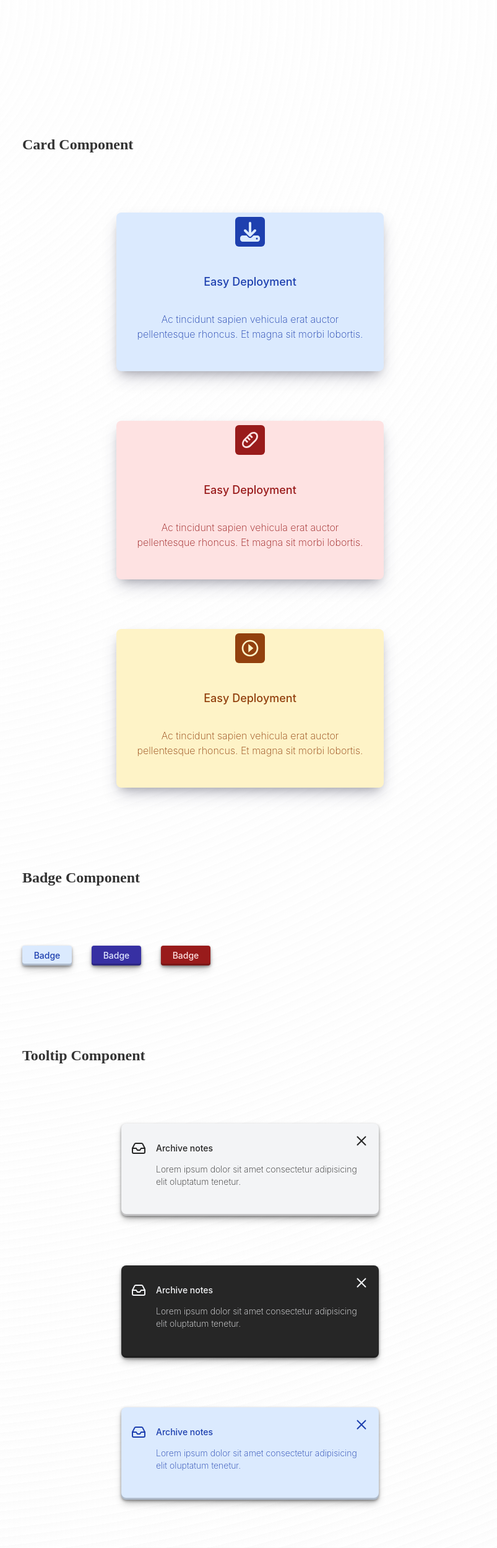
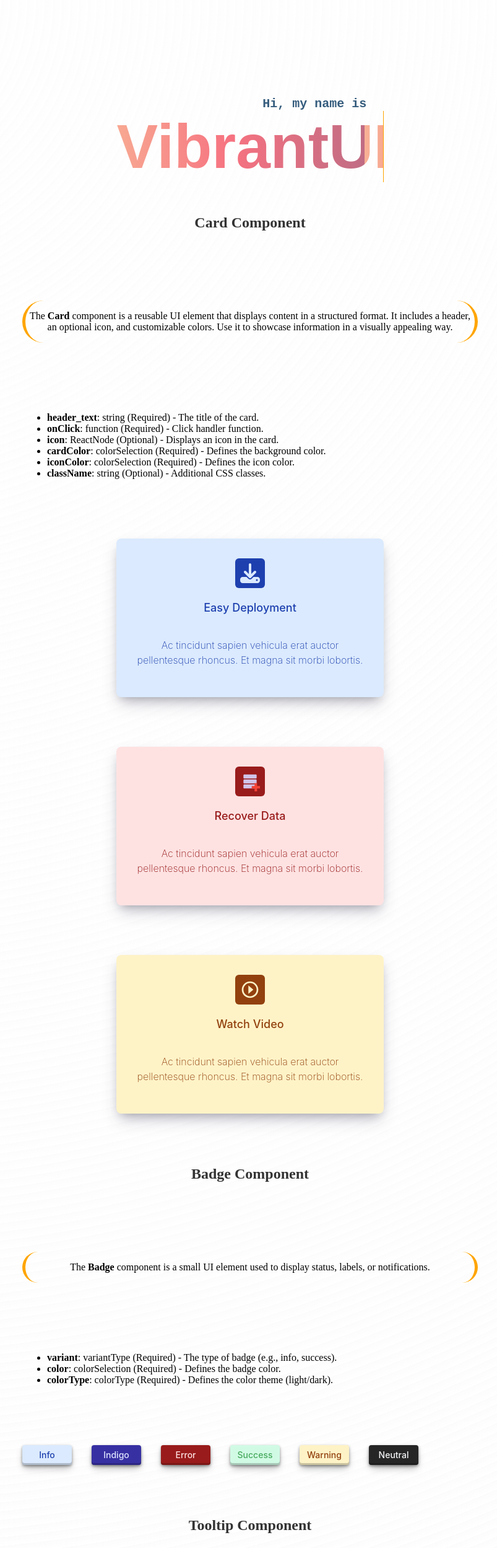
Before and after one commit to mlgknight/React-components-library, a React (Vite) app: page / in a window 1280 px wide. Shown: the top 2498 px of the page at 62% size, without its empty margins (236-1039 px from the left). Built offline with nearby package versions, Linux system fonts and the light colour scheme.

Commit message:
updated CSS fixed bugs

```diff
--- a/src/App.css
+++ b/src/App.css
@@ -1,16 +1,20 @@
 body {
-	padding: 10rem;
+	text-align: left;
+	padding: 3rem;
 	background-color: #ffffff;
 	opacity: 1;
-	background-image:  repeating-radial-gradient( circle at 0 0, transparent 0, #ffffff 14px ), repeating-linear-gradient( #f9f9f955, #f9f9f9 );
+	background-image: repeating-radial-gradient(
+			circle at 0 0,
+			transparent 0,
+			#ffffff 14px
+		),
+		repeating-linear-gradient(#f9f9f955, #f9f9f9);
 }
-
 
 .container {
 	display: flex;
 	flex-wrap: wrap;
 	flex-direction: row;
-	align-content: left;
-	justify-content: left;
-	gap: 3rem;
+	align-content: center;
+	justify-content: center;
 }
--- a/src/App.tsx
+++ b/src/App.tsx
@@ -1,3 +1,10 @@
+import { BiBell } from 'react-icons/bi';
+import { BiAnchor } from 'react-icons/bi';
+import { FcDataRecovery } from 'react-icons/fc';
+import { BiCaretRightCircle } from 'react-icons/bi';
+import { FiInbox } from 'react-icons/fi';
+import { AiFillAlert } from 'react-icons/ai';
+import { HiBell } from 'react-icons/hi';
 import Card from './Components/Card';
 import Badge from './Components/Badge';
 import Tooltip from './Components/Tooltip';
@@ -6,16 +13,18 @@ import Banner from './Components/Banner';
 import Testimonials from './Components/Testimonials';
 import { FcHome } from 'react-icons/fc';
 import { FaDownload } from 'react-icons/fa6';
+import testimg from '../src/assets/testimg.jpg';
 import './App.css';
 import { colorSelection, colorType, variantType } from './types/definitions';
-import testimg from '../src/assets/testimg.jpg';
-import { BiBell } from 'react-icons/bi';
-import { BiAnchor } from 'react-icons/bi';
-import { BiBaguette } from 'react-icons/bi';
-import { BiCaretRightCircle } from 'react-icons/bi';
 
+/**
+ * App Component
+ *
+ * This is the main entry point of the application. It renders all the components in a structured layout.
+ * Each section demonstrates the usage of a specific component (Card, Badge, Tooltip, Toast, Banner, Testimonials).
+ */
 function App() {
-	// Card props
+	// Card Props
 	const cardProps = {
 		onClick: () => console.log('Card clicked'),
 		header_text: 'Easy Deployment',
@@ -26,22 +35,22 @@ function App() {
 	};
 	const cardPropsTwo = {
 		onClick: () => console.log('Card clicked'),
-		header_text: 'Easy Deployment',
+		header_text: 'Recover Data',
 		className: '',
-		icon: <BiBaguette />,
+		icon: <FcDataRecovery />,
 		cardColor: 'red' as colorSelection,
 		iconColor: 'red' as colorSelection,
 	};
 	const cardPropsThree = {
 		onClick: () => console.log('Card clicked'),
-		header_text: 'Easy Deployment',
+		header_text: 'Watch Video',
 		className: '',
 		icon: <BiCaretRightCircle />,
 		cardColor: 'yellow' as colorSelection,
 		iconColor: 'yellow' as colorSelection,
 	};
 
-	// Button props
+	// Badge Props
 	const badgeProps = {
 		variant: 'info' as variantType,
 		color: 'blue' as colorSelection,
@@ -57,40 +66,60 @@ function App() {
 		color: 'red' as colorSelection,
 		colorType: 'dark' as colorType,
 	};
-
-	// Tooltip props
-	const toolTipProps = {
-		header_text: 'Archive notes',
-		color: 'gray' as colorSelection,
+	const badgePropsFour = {
+		variant: 'success' as variantType,
+		color: 'green' as colorSelection,
 		colorType: 'light' as colorType,
 	};
-	const toolTipPropsTwo = {
-		header_text: 'Archive notes',
+	const badgePropsFive = {
+		variant: 'warning' as variantType,
+		color: 'yellow' as colorSelection,
+		colorType: 'light' as colorType,
+	};
+	const badgePropsSix = {
+		variant: 'neutral' as variantType,
 		color: 'gray' as colorSelection,
 		colorType: 'dark' as colorType,
 	};
-	const toolTipPropsThree = {
+
+	// Tooltip Props
+	const toolTipProps = {
 		header_text: 'Archive notes',
 		color: 'blue' as colorSelection,
 		colorType: 'light' as colorType,
+		icon: <FiInbox />,
 	};
-	const toolTipPropsFour = {
+	const toolTipPropsTwo = {
 		header_text: 'Archive notes',
 		color: 'blue' as colorSelection,
 		colorType: 'dark' as colorType,
 	};
+	const toolTipPropsThree = {
+		header_text: 'Alert',
+		color: 'yellow' as colorSelection,
+		colorType: 'light' as colorType,
+		icon: <AiFillAlert />,
+	};
+	const toolTipPropsFour = {
+		header_text: 'Alert',
+		color: 'yellow' as colorSelection,
+		colorType: 'dark' as colorType,
+		icon: <AiFillAlert />,
+	};
 	const toolTipPropsFive = {
-		header_text: 'Archive notes',
-		color: 'pink' as colorSelection,
+		header_text: 'Notification',
+		color: 'green' as colorSelection,
 		colorType: 'light' as colorType,
+		icon: <HiBell />,
 	};
 	const toolTipPropsSix = {
-		header_text: 'Archive notes',
-		color: 'pink' as colorSelection,
+		header_text: 'Notification',
+		color: 'green' as colorSelection,
 		colorType: 'dark' as colorType,
+		icon: <HiBell />,
 	};
 
-	// Toast props
+	// Toast Props
 	const ToastProps = {
 		variant: 'info' as variantType,
 	};
@@ -101,7 +130,7 @@ function App() {
 		variant: 'warning' as variantType,
 	};
 
-	// Banner props
+	// Banner Props
 	const BannerProps = {
 		variant: 'info' as variantType,
 		className: '',
@@ -115,7 +144,7 @@ function App() {
 		className: '',
 	};
 
-	// Testimonials props
+	// Testimonials Props
 	const TestimonialsProps = {
 		name: 'Oussama Ajala',
 		location: 'Charlotte, NC',
@@ -123,14 +152,13 @@ function App() {
 		color: 'white' as colorSelection,
 		img: testimg,
 	};
-
 	const TestimonialsPropsTwo = {
 		name: 'John Andersons',
 		location: 'Seattle, Washington',
 		icon: <BiAnchor />,
 		color: 'white' as colorSelection,
+		header: 'Testimonial',
 	};
-
 	const TestimonialsPropsThree = {
 		name: 'May Andersons',
 		location: 'Workcation, CTO',
@@ -139,10 +167,46 @@ function App() {
 	};
 
 	return (
-		<div className='container'>
+		<div className='header_container'>
 			{/* Card Section */}
+			<div className='container'>
+				<h1>Hi, my name is</h1>
+				<h1>VibrantUI</h1>
+			</div>
 			<section className='component-section'>
 				<h2>Card Component</h2>
+				<p className='info_text'>
+					The <strong>Card</strong> component is a reusable UI element that
+					displays content in a structured format. It includes a header, an
+					optional icon, and customizable colors. Use it to showcase information
+					in a visually appealing way.
+				</p>
+				<ul>
+					<li>
+						<strong>header_text</strong>: string (Required) - The title of the
+						card.
+					</li>
+					<li>
+						<strong>onClick</strong>: function (Required) - Click handler
+						function.
+					</li>
+					<li>
+						<strong>icon</strong>: ReactNode (Optional) - Displays an icon in
+						the card.
+					</li>
+					<li>
+						<strong>cardColor</strong>: colorSelection (Required) - Defines the
+						background color.
+					</li>
+					<li>
+						<strong>iconColor</strong>: colorSelection (Required) - Defines the
+						icon color.
+					</li>
+					<li>
+						<strong>className</strong>: string (Optional) - Additional CSS
+						classes.
+					</li>
+				</ul>
 				<Card {...cardProps}>
 					Ac tincidunt sapien vehicula erat auctor pellentesque rhoncus. Et
 					magna sit morbi lobortis.
@@ -160,16 +224,65 @@ function App() {
 			{/* Badge Section */}
 			<section className='component-section'>
 				<h2>Badge Component</h2>
-				<div style={{ display: 'flex', flexDirection: 'row', gap: '2rem' }}>
-					<Badge {...badgeProps}>Badge</Badge>
-					<Badge {...badgePropsTwo}>Badge</Badge>
-					<Badge {...badgePropsThree}>Badge</Badge>
+				<p className='info_text'>
+					The <strong>Badge</strong> component is a small UI element used to
+					display status, labels, or notifications.
+				</p>
+				<ul>
+					<li>
+						<strong>variant</strong>: variantType (Required) - The type of badge
+						(e.g., info, success).
+					</li>
+					<li>
+						<strong>color</strong>: colorSelection (Required) - Defines the
+						badge color.
+					</li>
+					<li>
+						<strong>colorType</strong>: colorType (Required) - Defines the color
+						theme (light/dark).
+					</li>
+				</ul>
+				<div
+					style={{
+						display: 'flex',
+						flexDirection: 'row',
+						gap: '2rem',
+						flexWrap: 'wrap',
+					}}
+				>
+					<Badge {...badgeProps}>Info</Badge>
+					<Badge {...badgePropsTwo}>Indigo</Badge>
+					<Badge {...badgePropsThree}>Error</Badge>
+					<Badge {...badgePropsFour}>Success</Badge>
+					<Badge {...badgePropsFive}>Warning</Badge>
+					<Badge {...badgePropsSix}>Neutral</Badge>
 				</div>
 			</section>
 
 			{/* Tooltip Section */}
 			<section className='component-section'>
 				<h2>Tooltip Component</h2>
+				<p className='info_text'>
+					The <strong>Tooltip</strong> component displays additional information
+					when hovered over.
+				</p>
+				<ul>
+					<li>
+						<strong>header_text</strong>: string (Required) - Tooltip title.
+					</li>
+					<li>
+						<strong>color</strong>: colorSelection (Required) - Defines the
+						tooltip color.
+					</li>
+					<li>
+						<strong>colorType</strong>: colorType (Required) - Defines the
+						tooltip color theme.
+					</li>
+					<li>
+						<strong>icon</strong>: ReactNode (Optional) - An optional icon to
+						display.
+					</li>
+				</ul>
 				<Tooltip {...toolTipProps}>
 					Lorem ipsum dolor sit amet consectetur adipisicing elit oluptatum
 					tenetur.
@@ -199,6 +312,16 @@ function App() {
 			{/* Toast Section */}
 			<section className='component-section'>
 				<h2>Toast Component</h2>
+				<p className='info_text'>
+					The <strong>Toast</strong> component is used for non-intrusive
+					notifications.
+				</p>
+				<ul>
+					<li>
+						<strong>variant</strong>: variantType (Required) - The type of toast
+						message (e.g., info, error).
+					</li>
+				</ul>
 				<Toast {...ToastProps}></Toast>
 				<Toast {...ToastPropsTwo}></Toast>
 				<Toast {...ToastPropsThree}></Toast>
@@ -207,6 +330,20 @@ function App() {
 			{/* Banner Section */}
 			<section className='component-section'>
 				<h2>Banner Component</h2>
+				<p className='info_text'>
+					The <strong>Banner</strong> component is used for important alerts or
+					messages.
+				</p>
+				<ul>
+					<li>
+						<strong>variant</strong>: variantType (Required) - The type of
+						banner (e.g., info, warning).
+					</li>
+					<li>
+						<strong>className</strong>: string (Optional) - Additional CSS
+						classes.
+					</li>
+				</ul>
 				<Banner {...BannerProps}>
 					We’ve just rolled out some amazing updates to make your experience
 					even better. Check out the new features, improved performance, and
@@ -226,6 +363,31 @@ function App() {
 			{/* Testimonials Section */}
 			<section className='component-section'>
 				<h2>Testimonials Component</h2>
+				<p className='info_text'>
+					The <strong>Testimonials</strong> component showcases user feedback or
+					reviews.
+				</p>
+				<ul>
+					<li>
+						<strong>name</strong>: string (Required) - The name of the person
+						giving the testimonial.
+					</li>
+					<li>
+						<strong>location</strong>: string (Required) - The person's
+						location.
+					</li>
+					<li>
+						<strong>icon</strong>: ReactNode (Optional) - An optional icon to
+						represent the person.
+					</li>
+					<li>
+						<strong>color</strong>: colorSelection (Optional) - The background
+						color.
+					</li>
+					<li>
+						<strong>img</strong>: string (Optional) - An optional image URL.
+					</li>
+				</ul>
 				<Testimonials {...TestimonialsProps}>
 					"Hard work is the foundation upon which value is built. It transforms
 					potential into achievement, effort into excellence, and dreams into
--- a/src/Components/Testimonials.tsx
+++ b/src/Components/Testimonials.tsx
@@ -3,7 +3,7 @@ import { TestimonialsProps } from '../types/definitions';
 import dots from '../assets/dots.png';
 
 export default function Testimonials(props: TestimonialsProps) {
-	const { name, location, icon, children, img, color, ...rest } = props;
+	const { name, location, icon, children, img, color, header, ...rest } = props;
 
 	return (
 		<div {...rest} className={`testimonials bg_dark_${color}`}>
@@ -20,7 +20,11 @@ export default function Testimonials(props: TestimonialsProps) {
 					<div>
 						{icon}
 						<h3>
-							Work<span className={`bg_${color}`}>cation</span>
+							{header ? (
+								<span className={`bg_${color}`}>{header}</span>
+							) : (
+								<span className={`bg_${color}`}>Headercation</span>
+							)}
 						</h3>
 					</div>
 				) : null}
--- a/src/Components/Toast.tsx
+++ b/src/Components/Toast.tsx
@@ -6,7 +6,7 @@ import { VscError } from 'react-icons/vsc';
 import { ToastProps, colorSelection } from '../types/definitions'
 
 export default function Toast(props: ToastProps) {
-	const { variant, ...rest } = props;
+	const { variant, children, ...rest } = props;
 
 	let colorClass : colorSelection
 
@@ -39,7 +39,8 @@ export default function Toast(props: ToastProps) {
 		iconholder = (
 			<HiOutlineInformationCircle className='toast_icon toast_icon info' />
 		);
-	} else {
+	}
+	 else {
 		throw new Error('Invalid variant');
 	}
 
@@ -49,7 +50,7 @@ export default function Toast(props: ToastProps) {
 				{iconholder}
 				<h3>{cardText}</h3>
 			</div>
-			<p className='toast_text'>{cardInner}</p>
+			<p className='toast_text'>{children ? children : cardInner}</p>
 		</div>
 	);
 }
--- a/src/Components/Tooltip.tsx
+++ b/src/Components/Tooltip.tsx
@@ -1,7 +1,7 @@
 import '../index.css';
 import { CgClose } from 'react-icons/cg';
+import { TooltipProps } from '../types/definitions';
 import { FiInbox } from 'react-icons/fi';
-import { TooltipProps } from '../types/definitions';
 
 export default function Tooltip(props: TooltipProps) {
 	const {
@@ -10,6 +10,7 @@ export default function Tooltip(props: TooltipProps) {
 		colorType,
 		header_text,
 		className = '',
+		icon,
 		...rest
 	} = props;
 
@@ -37,7 +38,15 @@ export default function Tooltip(props: TooltipProps) {
 		<div {...rest} className={`${colorClass} tooltip_class ${className}`}>
 			<div className='tooltip_close_icon'>
 				<div className='tooltip_header_icon_container'>
-					<FiInbox className='tooltip_icon' style={dynamicStyle[1]} />
+					{icon ? (
+						<div className='close_button' style={dynamicStyle[1]}>
+							{icon}
+						</div>
+					) : (
+						<FiInbox className='close_button' style={dynamicStyle[1]}>
+							{icon}
+						</FiInbox>
+					)}
 					<h3>{header_text}</h3>
 				</div>
 				<CgClose className='close_button' style={dynamicStyle[1]} />
--- a/src/index.css
+++ b/src/index.css
@@ -22,10 +22,35 @@
 	--icon-blue: #60a5fa;
 }
 
+.main_header {
+	text-align: center;
+	width: 12rem;
+	height: 2rem;
+	border-radius: 200px;
+	background-color: #33334c;
+	color: rgba(255, 255, 255, 0.717);
+	font-weight: 900;
+	background-image: radial-gradient(circle at center center, #5e5e5e, #ffffff),
+		repeating-radial-gradient(
+			circle at center center,
+			#cccccc,
+			#efefef,
+			30px,
+			transparent 20px,
+			transparent 10px
+		);
+	background-blend-mode: multiply;
+	-webkit-border-radius: 200px;
+	-moz-border-radius: 200px;
+	-ms-border-radius: 200px;
+	-o-border-radius: 200px;
+}
+
 /* Badge section */
 
 .badge_class {
-	box-shadow: rgba(0, 0, 0, 0.4) 0px 2px 4px, rgba(0, 0, 0, 0.3) 0px 7px 13px -3px, rgba(0, 0, 0, 0.2) 0px -3px 0px inset;
+	box-shadow: rgba(0, 0, 0, 0.4) 0px 2px 4px,
+		rgba(0, 0, 0, 0.3) 0px 7px 13px -3px, rgba(0, 0, 0, 0.2) 0px -3px 0px inset;
 }
 
 /* Tooltip section */
@@ -40,7 +65,8 @@
 	background-color: #ffffff;
 	flex-direction: column;
 	margin: 0 auto;
-	box-shadow: rgba(0, 0, 0, 0.4) 0px 2px 4px, rgba(0, 0, 0, 0.3) 0px 7px 13px -3px, rgba(0, 0, 0, 0.2) 0px -3px 0px inset;
+	box-shadow: rgba(0, 0, 0, 0.4) 0px 2px 4px,
+		rgba(0, 0, 0, 0.3) 0px 7px 13px -3px, rgba(0, 0, 0, 0.2) 0px -3px 0px inset;
 }
 
 .tooltip_class h3 {
@@ -187,7 +213,8 @@
 	gap: 0;
 	justify-content: center;
 	margin: 0 auto;
-	box-shadow: rgba(0, 0, 0, 0.4) 0px 2px 4px, rgba(0, 0, 0, 0.3) 0px 7px 13px -3px, rgba(0, 0, 0, 0.2) 0px -3px 0px inset;
+	box-shadow: rgba(0, 0, 0, 0.4) 0px 2px 4px,
+		rgba(0, 0, 0, 0.3) 0px 7px 13px -3px, rgba(0, 0, 0, 0.2) 0px -3px 0px inset;
 }
 
 .toast div {
@@ -346,7 +373,8 @@ button {
 	border-radius: 6px;
 	padding: 16px;
 	margin: 0 auto;
-	box-shadow: rgba(0, 0, 0, 0.4) 0px 2px 4px, rgba(0, 0, 0, 0.3) 0px 7px 13px -3px, rgba(0, 0, 0, 0.2) 0px -3px 0px inset;
+	box-shadow: rgba(0, 0, 0, 0.4) 0px 2px 4px,
+		rgba(0, 0, 0, 0.3) 0px 7px 13px -3px, rgba(0, 0, 0, 0.2) 0px -3px 0px inset;
 }
 
 .banner_class_small {
@@ -437,7 +465,8 @@ button {
 	-moz-border-radius: 15px;
 	-ms-border-radius: 15px;
 	-o-border-radius: 15px;
-	box-shadow: rgba(0, 0, 0, 0.4) 0px 2px 4px, rgba(0, 0, 0, 0.3) 0px 7px 13px -3px, rgba(0, 0, 0, 0.2) 0px -3px 0px inset;
+	box-shadow: rgba(0, 0, 0, 0.4) 0px 2px 4px,
+		rgba(0, 0, 0, 0.3) 0px 7px 13px -3px, rgba(0, 0, 0, 0.2) 0px -3px 0px inset;
 }
 
 .testimonials .img_style_text {
@@ -487,7 +516,6 @@ button {
 		height: auto;
 		position: relative;
 		bottom: 25%;
-
 	}
 
 	.testimonials .Testimonials_img {
@@ -511,3 +539,100 @@ button {
 		max-width: 100%;
 	}
 }
+
+.header_container {
+	width: 100%;
+	margin-left: auto;
+	margin-right: auto;
+	text-align: center;
+	margin-top: 100px;
+	display: flex;
+	flex-direction: column;
+	justify-content: center;
+	align-items: center;
+}
+
+.header_container h1:nth-child(1) {
+	color: #355c7d;
+	font-family: 'Fira Code', monospace;
+	font-weight: 800;
+	font-size: 20px;
+	margin: 0 0 0 35%;
+	text-align: left;
+	white-space: nowrap;
+	overflow: hidden;
+	width: 170px;
+	animation: type 2s steps(40, end) forwards;
+}
+
+.header_container h1:nth-child(2) {
+	opacity: 0;
+	font-family: 'Work Sans', sans-serif;
+	margin: 0 auto auto auto;
+	background: linear-gradient(to right, #f8b195, #f67280, #c06c84);
+	font-weight: 800;
+	font-size: 100px;
+	width: 430px;
+	-webkit-background-clip: text;
+	-webkit-text-fill-color: transparent;
+	overflow: hidden;
+	animation: shring-animation 2.2s steps(40, end) 2s forwards,
+		blink 0.5s step-end infinite alternate;
+}
+
+@keyframes shring-animation {
+	0% {
+		background-position: 0 0;
+		opacity: 0;
+		width: 0;
+	}
+	1% {
+		background-position: 0 0;
+		opacity: 1;
+		border-right: 1px solid orange;
+	}
+	50% {
+		background-position: 150px 0;
+		opacity: 1;
+		border-right: 1px solid orange;
+	}
+	100% {
+		background-position: 400px 0;
+		opacity: 1;
+		border-right: 1px solid orange;
+	}
+}
+
+@keyframes type {
+	0% {
+		width: 0;
+	}
+	1%,
+	99% {
+		border-right: 1px solid orange;
+	}
+	100% {
+		border-right: none;
+	}
+}
+
+@keyframes blink {
+	50% {
+		border-color: transparent;
+	}
+}
+
+ul {
+	text-align: start;
+}
+
+.info_text {
+	border-right: 5px solid orange;
+	border-left: 5px solid orange;
+	padding: 1rem 0.1rem;
+	border-radius: 100px;
+	-webkit-border-radius: 100px;
+	-moz-border-radius: 100px;
+	-ms-border-radius: 100px;
+	-o-border-radius: 100px;
+}
--- a/src/types/definitions.ts
+++ b/src/types/definitions.ts
@@ -44,6 +44,7 @@ export interface TooltipProps extends React.HTMLAttributes<HTMLDivElement> {
 // ToastProps interface
 export interface ToastProps {
     variant: variantType;
+    children?: React.ReactNode;
 }
 
 // Testimonials interface
@@ -55,4 +56,5 @@ export interface TestimonialsProps {
     children: React.ReactNode;
     img?: string;
     color: colorSelection;
+    header?: string;
 }
```
